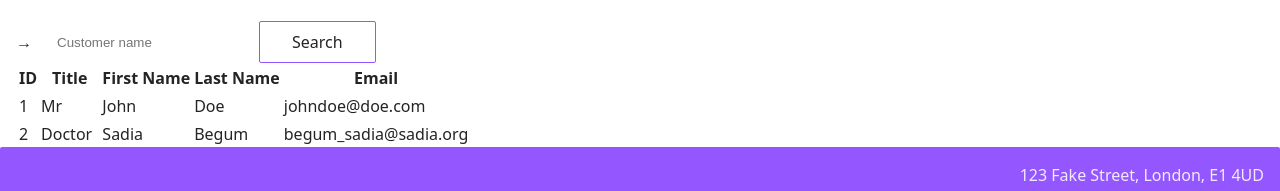
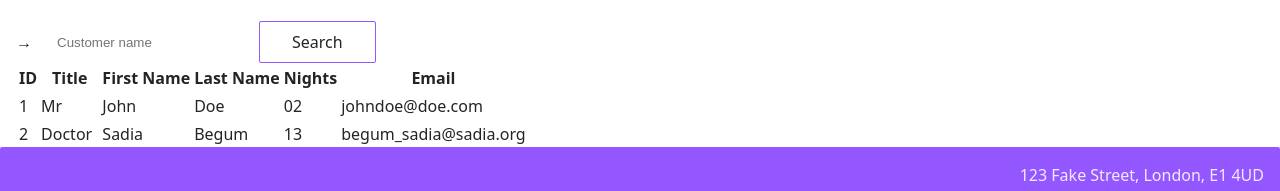
Before and after one commit to CodeYourFuture/React-Module-Project, a React (Vite) app: page / in a window 1280 px wide. Shown: the part 549-740 px from the top of the page. Built offline with nearby package versions, Linux system fonts and the light colour scheme.

Commit message:
duration of nights added as a column

```diff
--- a/src/components/SearchResults/SearchResults.jsx
+++ b/src/components/SearchResults/SearchResults.jsx
@@ -1,9 +1,10 @@
 // SearchResults.jsx
-import React from 'react';
-import TableHead from './TableHead';
-import TableBody from './TableBody';
+import React from "react";
+import TableHead from "./TableHead";
+import TableBody from "./TableBody";
+import dayjs from "dayjs";
 
-const SearchResults = ({results}) => {
+const SearchResults = ({ results }) => {
   return (
     <table>
       <thead>
@@ -17,12 +18,16 @@ const SearchResults = ({results}) => {
             title={booking.title}
             firstName={booking.firstName}
             surName={booking.surname}
+            nights={dayjs(booking.checkOutDate)
+              .diff(dayjs(booking.checkInDate), "days")
+              .toString()
+              .padStart(2, "0")}
             email={booking.email}
           />
         ))}
       </tbody>
     </table>
   );
-}
+};
 
 export default SearchResults;
--- a/src/components/SearchResults/TableBody.jsx
+++ b/src/components/SearchResults/TableBody.jsx
@@ -1,15 +1,16 @@
-import React from 'react';
+import React from "react";
 
-const TableBody = ({ id, title, firstName, surName, email }) => {
+const TableBody = ({ id, title, firstName, surName, email, nights }) => {
   return (
     <tr>
       <td>{id}</td>
       <td>{title}</td>
       <td>{firstName}</td>
       <td>{surName}</td>
+      <td>{nights}</td>
       <td>{email}</td>
     </tr>
   );
-}
+};
 
 export default TableBody;
--- a/src/components/SearchResults/TableHead.jsx
+++ b/src/components/SearchResults/TableHead.jsx
@@ -1,4 +1,4 @@
-import React from 'react';
+import React from "react";
 
 const TableHead = () => {
   return (
@@ -7,9 +7,10 @@ const TableHead = () => {
       <th>Title</th>
       <th>First Name</th>
       <th>Last Name</th>
+      <th>Nights</th>
       <th>Email</th>
     </tr>
   );
-}
+};
 
 export default TableHead;
```
